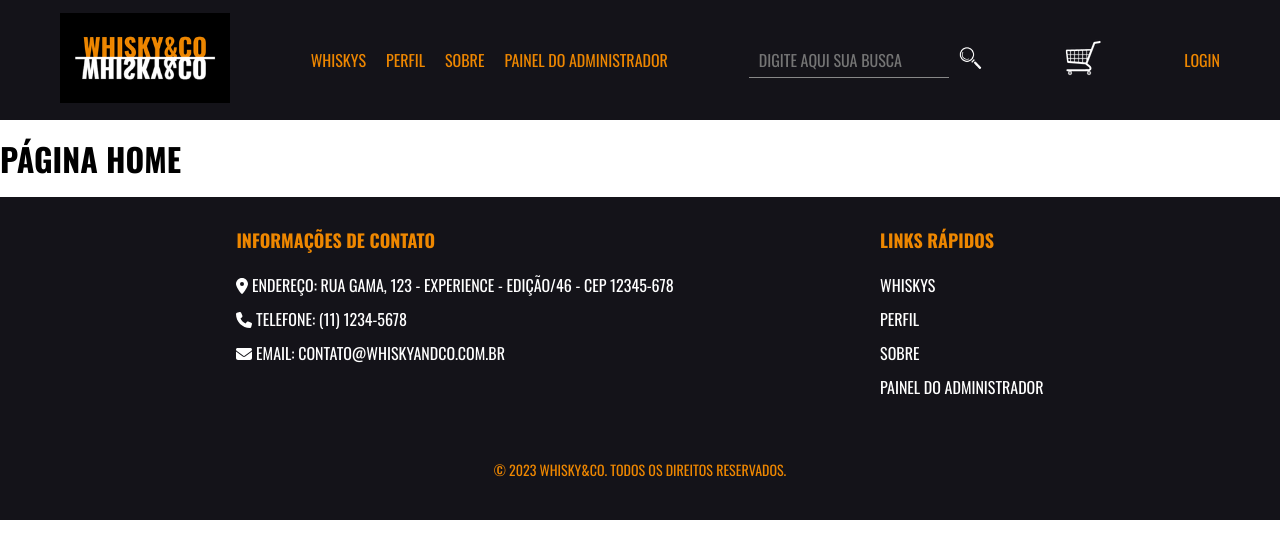
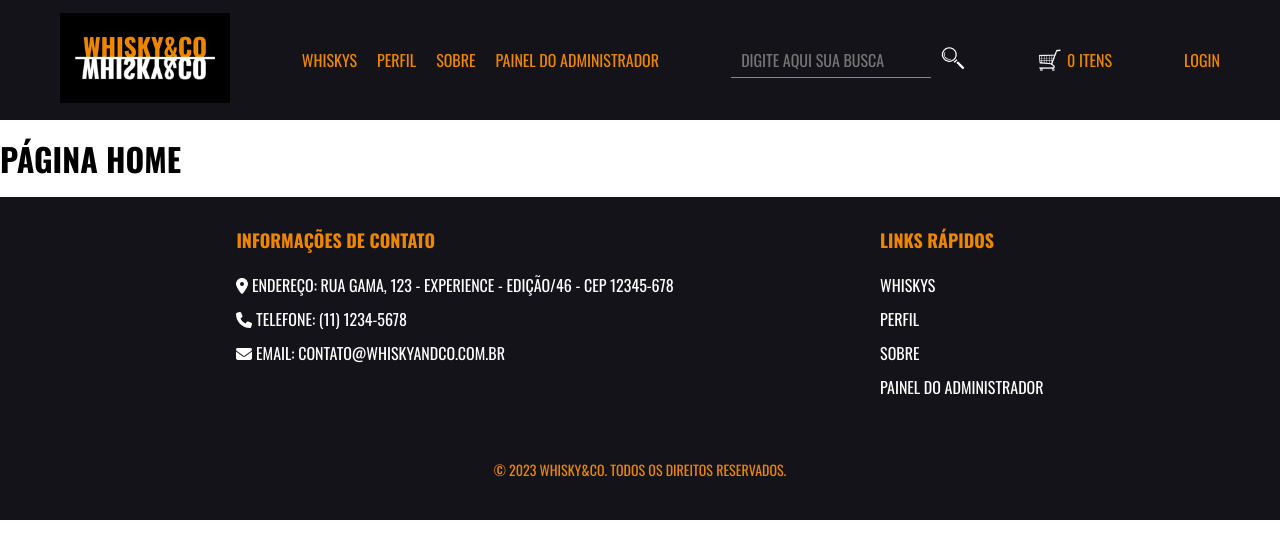
Before and after one commit to Silvio-Arem/whiskyAndCo, a React (Create React App) app: page / in a window 1280 px wide. Shown: the top 558 px of the page. Built offline with nearby package versions, Linux system fonts and the light colour scheme.

Commit message:
feat: Changes in ShoppingCart

```diff
--- a/src/components/ShoppingCart/index.tsx
+++ b/src/components/ShoppingCart/index.tsx
@@ -1,12 +1,19 @@
 import CartIcon from "../../assets/icons/cart-icon.png";
+import { ShoppingCartContainer } from "./styles";
 
+interface ShoppingCartProps {
+    numItems: number;
+}
 
-export default function ShoppingCart() {
+export default function ShoppingCart(props: ShoppingCartProps) {
     return (
-        <div className="carrinho">
-            <a href="/checkout">
-                <img src={CartIcon} alt="Ícone da minha sacola" />
-            </a>
-        </div>
+        <ShoppingCartContainer>
+            <div className="carrinho">
+                <a href="/carrinho">
+                    <img src={CartIcon} alt="Ícone do carrinho" />
+                    <span>{props.numItems} itens</span>
+                </a>
+            </div>
+        </ShoppingCartContainer>
     );
 }
--- /dev/null
+++ b/src/components/ShoppingCart/styles.ts
@@ -0,0 +1,22 @@
+import styled from "styled-components";
+import { primaryColor } from "../UI/variables";
+
+export const ShoppingCartContainer = styled.div`
+.carrinho {
+  a {
+    align-items: center;
+    display: flex;
+    text-decoration: none;
+
+    img {
+      max-height: 26px;
+      margin-right: 5px;
+    }
+
+    span {
+      color: ${primaryColor};
+      font-size: 16px;
+    }
+  }
+}
+`;
```
